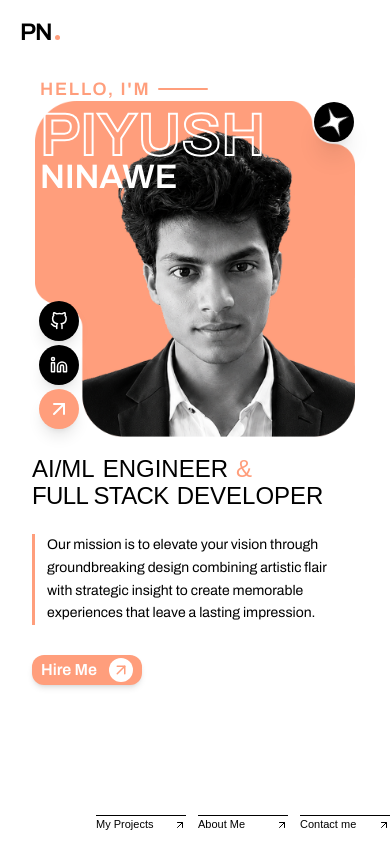
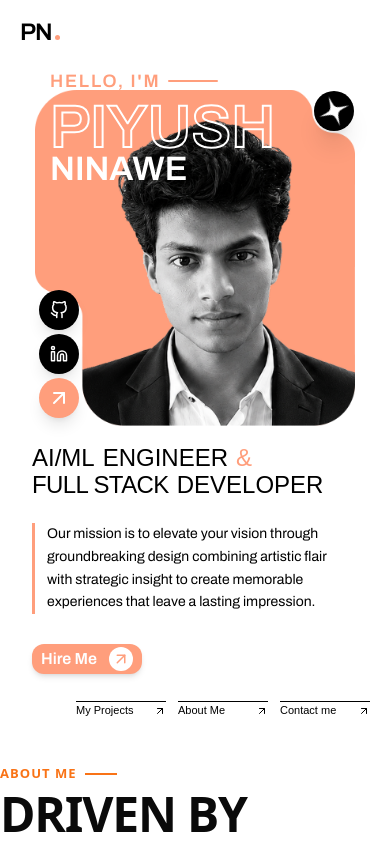
Before and after one commit to piyush241203/Portfolio, a Next.js app: page / in a window 390 px wide. Shown: the top 844 px of the page. Built offline with nearby package versions, Linux system fonts and the light colour scheme; a web font is replaced by a local one.

Commit message:
feat: add Hero and Navbar components with Framer Motion animations

```diff
--- a/src/components/Hero.tsx
+++ b/src/components/Hero.tsx
@@ -10,14 +10,14 @@ export default function Hero() {
   };
 
   return (
-    <section id="home" className="min-h-screen lg:min-h-screen max-w-[100vw] bg-white w-full overflow-hidden flex justify-center lg:items-center items-start relative">
+    <section id="home" className="min-h-[760px] lg:min-h-screen max-w-[100vw] bg-white w-full overflow-hidden flex justify-center lg:items-center items-start relative">
 
 
       <div className="relative max-w-[1280px] mx-auto w-full px-6 py-24 flex flex-col xl:flex-row items-center justify-center gap-4 xl:gap-6">
 
         {/* Left Column */}
         <motion.div
-          className="absolute left-[40px] top-20 lg:left-14 z-60 lg:top-9"
+          className="hidden lg:block absolute left-[40px] top-20 lg:left-14 z-60 lg:top-9 w-[320px] h-[340px] lg:w-auto lg:h-auto bg-red-400"
           initial={{ opacity: 0, x: -60 }}
           animate={{ opacity: 1, x: 0 }}
           transition={{ duration: 0.8, ease: 'easeOut', delay: 0.1 }}
@@ -72,7 +72,7 @@ export default function Hero() {
           </div>
         </motion.div> */}
 
-        <div className='w-[19%] h-[81px] lg:h-[40vh]'>
+        <div className='w-[19%] h-[70px] lg:h-[40vh]'>
 
           <motion.div
             className="md:hidden absolute left-8 z-60 -bottom-18"
@@ -144,6 +144,33 @@ export default function Hero() {
             priority
           /> */}
 
+          <motion.div
+          className="lg:hidden absolute left-[15px] -top-[14px] w-[calc(100%-20px)] h-[200px] z-30"
+          initial={{ opacity: 0, x: -60 }}
+          animate={{ opacity: 1, x: 0 }}
+          transition={{ duration: 0.8, ease: 'easeOut', delay: 0.1 }}
+        >
+          <div className='flex flex-col w-full xl:w-auto'>
+            <div className='flex flex-col w-full lg:gap-[5px] gap-[10px] items-start'>
+              <div className="flex items-center lg:gap-3 gap-2 mb-4">
+                <span className="text-[#FF9E7C] font-archivo font-semibold text-[18px] md:text-[20px] uppercase tracking-widest leading-none">HELLO, I'M</span>
+                <div className="lg:h-[3px] w-[50px] h-[2px] md:w-20 bg-[#FF9E7C] rounded-full"></div>
+              </div>
+
+              <div className="flex flex-col -mt-2 md:-mt-4 mb-0">
+                <h1 className="font-archivo font-semibold text-[60px] lg:text-[130px] xl:text-[134px] leading-[0.9] text-transparent tracking-normal [-webkit-text-stroke:2px_white] lg:[-webkit-text-stroke:3px_black]">
+                  PIYUSH
+                </h1>
+                <h1 className="font-archivo font-semibold text-[34px] lg:text-[80px] xl:text-[77px] leading-[0.9] text-white lg:text-black tracking-normal">
+                  NINAWE
+                </h1>
+              </div>
+            </div>
+          </div>
+
+        </motion.div>
+
+
             {/* User Image */}
             <div className="absolute inset-x-0 bottom-[0px] flex justify-center h-[100%] w-[100%] left-[0%] pointer-events-none">
               <Image
--- a/src/components/Navbar.tsx
+++ b/src/components/Navbar.tsx
@@ -35,10 +35,10 @@ export default function Navbar() {
       </div>
 
       {/* Sticky Links Container */}
-      <div className="w-full lg:max-w-[calc(100svw-30px)] mx-auto px-6 lg:px-12 h-full flex flex-col relative">
+      <div className="w-full max-w-[calc(100svw-20px)] lg:max-w-[calc(100svw-30px)] mx-auto px-6 lg:px-12 h-full flex flex-col relative">
          {/* Push links down to the bottom of the first viewport */}
          {/* On mobile, might need a bit less so they stay on screen if there's address bars */}
-         <div className="h-[calc(100svh-40px)] md:h-[calc(100svh-80px)] w-full flex-shrink-0" />
+         <div className="h-[690px] md:h-[calc(100svh-80px)] w-full flex-shrink-0" />
 
          <div className="sticky top-0 md:top-1 w-full flex justify-start md:justify-end pointer-events-auto z-50">
             {/* The Links Group */}
```
